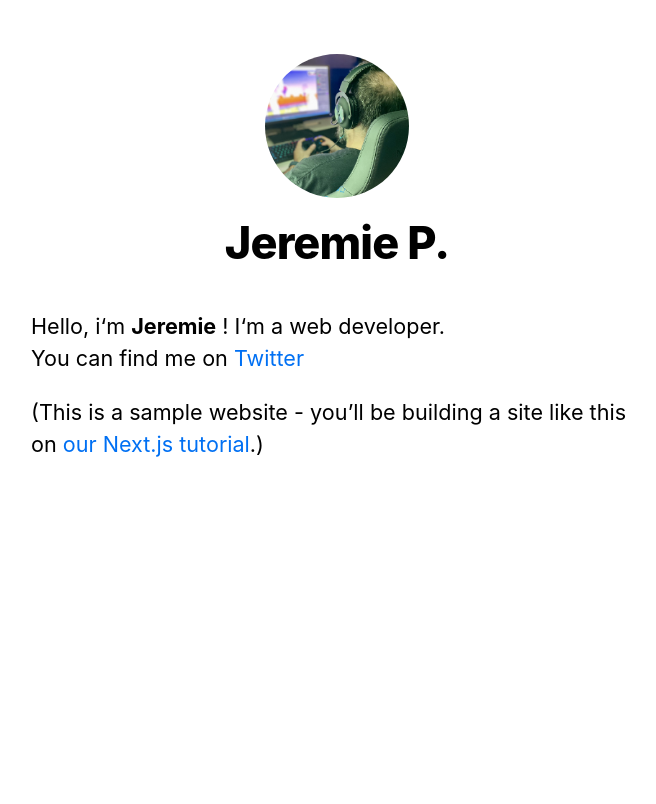
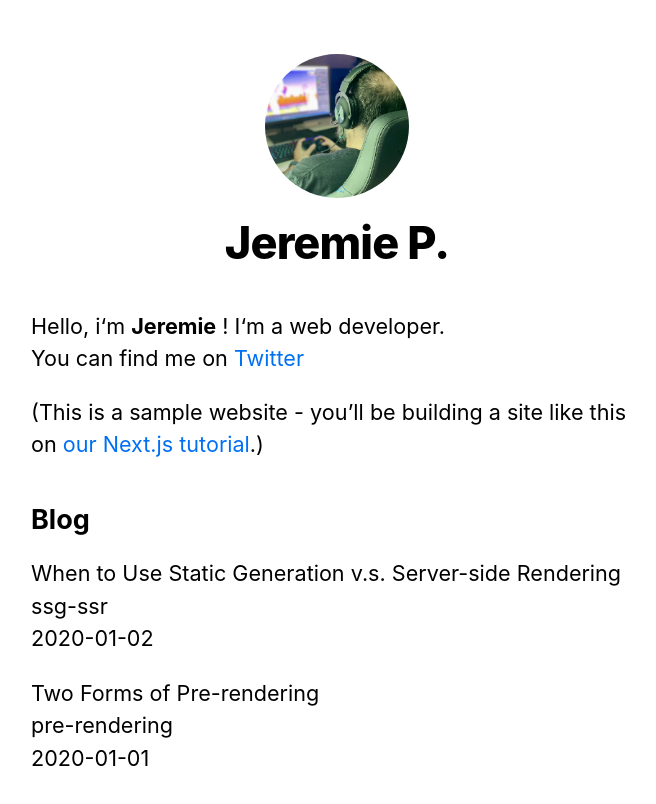
Before and after one commit to jeremieP/learn-nextjs, a Next.js app in the folder nextjs-blog/: page / in a window 1280 px wide. Shown: the top 804 px of the page, without its empty margins (303-959 px from the left). Built offline with nearby package versions, Linux system fonts and the light colour scheme.

Commit message:
Add posts parsing base

```diff
--- /dev/null
+++ b/nextjs-blog/lib/posts.js
@@ -0,0 +1,37 @@
+import fs from 'fs'
+import path from 'path'
+import matter from 'gray-matter'
+
+const postsDirectory = path.join(process.cwd(), 'posts')
+
+export function getSortedPostsData() {
+  // Get file names under /posts
+  const fileNames = fs.readdirSync(postsDirectory)
+  const allPostsData = fileNames.map(fileName => {
+    // Remove ".md" from file name to get id
+    const id = fileName.replace(/\.md$/, '')
+
+    // Read markdown file as string
+    const fullPath = path.join(postsDirectory, fileName)
+    const fileContents = fs.readFileSync(fullPath, 'utf8')
+
+    // Use gray-matter to parse the post metadata section
+    const matterResult = matter(fileContents)
+
+    // Combine the data with the id
+    return {
+      id,
+      ...matterResult.data
+    }
+  })
+  // Sort posts by date
+  return allPostsData.sort(({ date: a }, { date: b }) => {
+    if (a < b) {
+      return 1
+    } else if (a > b) {
+      return -1
+    } else {
+      return 0
+    }
+  })
+}
--- a/nextjs-blog/package.json
+++ b/nextjs-blog/package.json
@@ -6,6 +6,7 @@
     "start": "next start"
   },
   "dependencies": {
+    "gray-matter": "^4.0.3",
     "next": "latest",
     "react": "17.0.2",
     "react-dom": "17.0.2"
--- a/nextjs-blog/pages/index.js
+++ b/nextjs-blog/pages/index.js
@@ -2,7 +2,9 @@
 import Layout, { siteTitle } from '../components/layout'
 import utilStyles from '../styles/utils.module.css'
 
-export default function Home() {
+import { getSortedPostsData } from '../lib/posts'
+
+export default function Home({ allPostsData }) {
   return (
     <Layout home>
       <Head>
@@ -17,6 +19,30 @@
           <a href="https://nextjs.org/learn">our Next.js tutorial</a>.)
         </p>
       </section>
+
+      <section className={`${utilStyles.headingMd} ${utilStyles.padding1px}`}>
+        <h2 className={utilStyles.headingLg}>Blog</h2>
+        <ul className={utilStyles.list}>
+          {allPostsData.map(({ id, date, title }) => (
+            <li className={utilStyles.listItem} key={id}>
+              {title}
+              <br />
+              {id}
+              <br />
+              {date}
+            </li>
+          ))}
+        </ul>
+      </section>
     </Layout>
   )
 }
+
+export async function getStaticProps() {
+  const allPostsData = getSortedPostsData()
+  return {
+    props: {
+      allPostsData
+    }
+  }
+}
```
Also changed, not shown: 1 other file (tests, documents, lock files or other folders).
